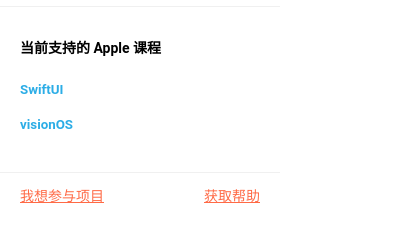
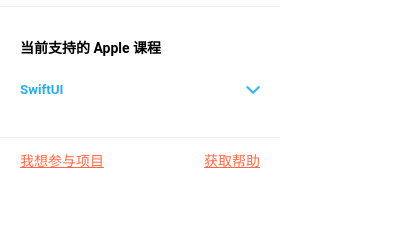
Before and after one commit to SwiftGGTeam/swiftgg-trans-plugin, a browser extension: page popup.html in a window 400 px wide. Shown: the part 176-418 px from the top of the page. Drawn offline with Linux system fonts and the light colour scheme.

Commit message:
fix: 移除 visionOS，添加自定义箭头，修复选中蓝框

```diff
--- a/popup.css
+++ b/popup.css
@@ -89,12 +89,17 @@
 
 .course select {
     border: none;
+    outline: none;
     background-color: transparent;
     width: 100%;
     padding: 10px 0px;
     appearance: none;
     font-weight: 600;
     color: #2cade6;
+
+    /* Custom arrow style */
+    background: url('/source/intro/disclosure-indicator.png') no-repeat right center;
+    background-size: 14px 8px;
 }
 
 footer {
--- a/popup.html
+++ b/popup.html
@@ -139,9 +139,9 @@
                 <option value="https://developer.apple.com/tutorials/swiftui-concepts/">Learning SwiftUI - 通过教程和示例学习 SwiftUI 的结构，布局和数据流</option>
                 <option value="https://developer.apple.com/tutorials/sample-apps">Explore SwiftUI Sample Apps - 通过多个示例程序探索 SwiftUI 的开发和框架使用</option>
             </select>
-            <select class="menu" id="visionOS-menu">
+            <!-- <select class="menu" id="visionOS-menu">
                 <option value="" disabled selected>visionOS</option>
-            </select>
+            </select> -->
         </div>
 
         <div class="divider"></div>
```
Also changed, not shown: source/intro/disclosure-indicator.png (added).
